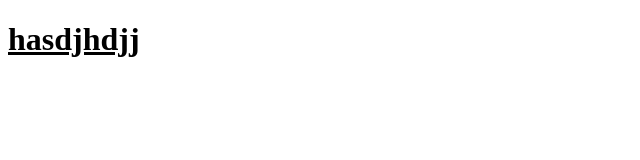
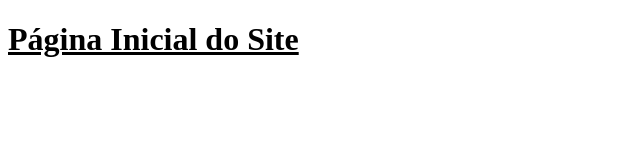
Before and after one commit to AdricBastos/WebBasico, a plain HTML site: page Tela2.html in a window 1280 px wide. Shown: the whole page, without its empty margins (0-640 px from the left). Drawn offline with Linux system fonts and the light colour scheme.

Commit message:
Add files via upload
Nova versao

```diff
--- a/Tela2.html
+++ b/Tela2.html
@@ -6,6 +6,6 @@
     <title>Document</title>
 </head>
 <body>
-   <h1> <u> hasdjhdjj </u> </h1>
+   <h1> <u> Página Inicial do Site </u> </h1>
 </body>
 </html>
```
